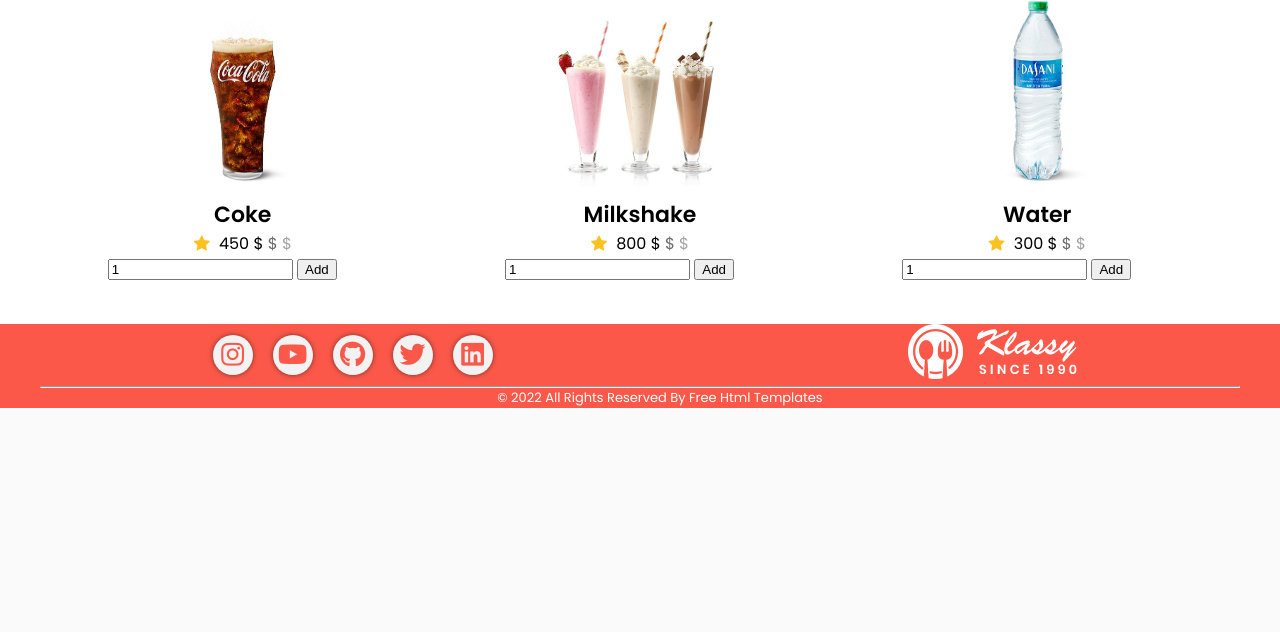
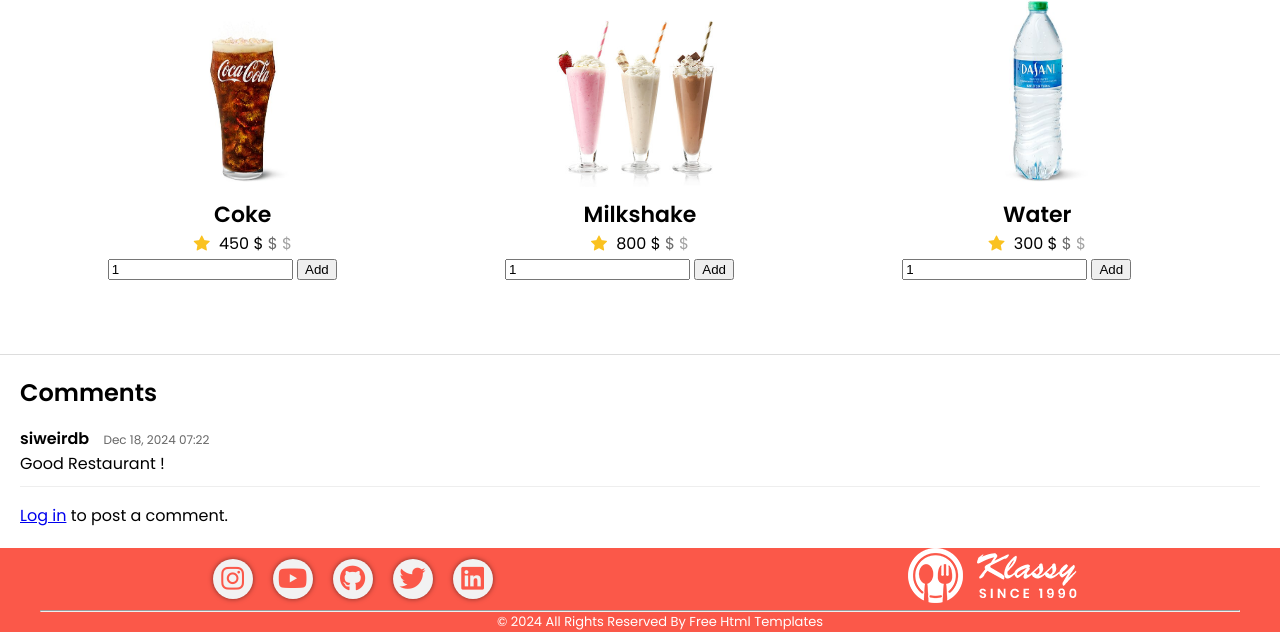
Before and after one commit to damndelion/damndelion.github.io, a Django app: page /restaurant/1/ in a window 1280 px wide. Shown: the part 1834-2466 px from the top of the page. Before the commit the page ends 2242 px from the top, so only its background shows below. Run offline with Django 4.2, Linux system fonts and the light colour scheme; data comes from the database, SQL or seed files in the repository; both versions use the stored data as it was after the commit; some libraries are stand-ins or nearby versions.

Commit message:
changed login/regestration

```diff
--- a/first_django_project/bookr/final/models.py
+++ b/first_django_project/bookr/final/models.py
@@ -67,3 +67,13 @@
 class Photo(models.Model):
     avatar = models.ImageField(upload_to="ava/",default="ava/profile-icon-design-free-vector_1.png", blank = True)
     username = models.CharField(max_length=70)
+
+# models.py
+class Comment(models.Model):
+    restaurant = models.ForeignKey(Restaurant, on_delete=models.CASCADE, related_name="comments")
+    user = models.ForeignKey(User, on_delete=models.CASCADE)
+    content = models.TextField(help_text="Comment text")
+    timestamp = models.DateTimeField(auto_now_add=True)
+
+    def __str__(self):
+        return f"Comment by {self.user.username} on {self.restaurant.title}"
--- a/first_django_project/bookr/final/templates/restaurant_detail.html
+++ b/first_django_project/bookr/final/templates/restaurant_detail.html
@@ -3,6 +3,51 @@
 {% load static %}
 
     <style>
+.comments-section {
+    margin-top: 30px;
+    padding: 20px;
+    border-top: 1px solid #ddd;
+}
+.comments-section h2 {
+    font-size: 24px;
+    margin-bottom: 15px;
+}
+.comments-section ul {
+    list-style: none;
+    padding: 0;
+}
+.comments-section li {
+    margin-bottom: 15px;
+    border-bottom: 1px solid #eee;
+    padding-bottom: 10px;
+}
+.comments-section strong {
+    font-size: 16px;
+}
+.comments-section span {
+    font-size: 12px;
+    color: #666;
+    margin-left: 10px;
+}
+.comments-section textarea {
+    width: 100%;
+    padding: 10px;
+    margin-top: 10px;
+    border: 1px solid #ccc;
+    border-radius: 5px;
+}
+.comments-section button {
+    margin-top: 10px;
+    padding: 10px 15px;
+    background-color: #fb5849;
+    color: white;
+    border: none;
+    border-radius: 5px;
+    cursor: pointer;
+}
+.comments-section button:hover {
+    background-color: #e04a40;
+}
 
         .inp{
             border: 1px solid #d9dcde;
@@ -97,6 +142,33 @@
             </ul>
         </div>
     </div>
+<div class="comments-section">
+    <h2>Comments</h2>
+    {% if comments %}
+        <ul>
+            {% for comment in comments %}
+                <li>
+                    <strong>{{ comment.user.username }}</strong>
+                    <span>{{ comment.timestamp|date:"M d, Y H:i" }}</span>
+                    <p>{{ comment.content }}</p>
+                </li>
+            {% endfor %}
+        </ul>
+    {% else %}
+        <p>No comments yet. Be the first to comment!</p>
+    {% endif %}
+
+    {% if user.is_authenticated %}
+    <form method="POST" action="">
+        {% csrf_token %}
+        <textarea name="content" rows="3" placeholder="Write your comment here..." required></textarea>
+        <button type="submit">Post Comment</button>
+    </form>
+    {% else %}
+    <p><a href="{% url 'login' %}">Log in</a> to post a comment.</p>
+    {% endif %}
+</div>
+
 
 {%endif%}
 
--- a/first_django_project/bookr/final/views.py
+++ b/first_django_project/bookr/final/views.py
@@ -5,7 +5,7 @@
 from django.http import HttpResponse, BadHeaderError, HttpResponseRedirect
 from django.contrib import messages
 from PIL import Image
-from .models import Restaurant, Reservation, Menu, home, Photo, Basket
+from .models import Restaurant, Reservation, Menu, home, Photo, Basket, Comment
 from .utils import average_rating
 from .forms import NewUserForm
 from django.conf import settings
@@ -275,35 +275,33 @@
     return redirect(reverse('login'))
 
 # views.py
-def restaurant_detail(request,restaurant_id, menu_id=None):
-    restaurant = get_object_or_404(Restaurant, id=restaurant_id)  # Ensure the restaurant exists
-    menu = Menu.objects.filter(restaurant_id=restaurant_id)  # Get all menu items for this restaurant
+def restaurant_detail(request, restaurant_id, menu_id=None):
+    restaurant = get_object_or_404(Restaurant, id=restaurant_id)
+    menu = Menu.objects.filter(restaurant_id=restaurant_id)
+    comments = restaurant.comments.all().order_by('-timestamp')  # Fetch comments for this restaurant
 
     if request.method == "POST":
-        # Get the menu item that was selected
-        item_id = menu_id
-        quantity = int(request.POST.get('quantity', 1))
-        user = request.user
-
-        # Get or create the basket for the current user
-        basket, created = Basket.objects.get_or_create(Username=user.username)
-
-        # Initialize the items dictionary if it's empty
-        items = basket.items if basket.items else {}
-
-        # Update items in the basket
-        if item_id in items:
-            items[item_id] += quantity  # Increment quantity if already in basket
-        else:
-            items[item_id] = quantity  # Add new item with quantity
-
-        # Save the updated items in the basket
-        basket.items = items
-        basket.save()
+        if "content" in request.POST:  # Check if a comment is being submitted
+            content = request.POST.get("content")
+            if content.strip():
+                Comment.objects.create(restaurant=restaurant, user=request.user, content=content)
+        else:  # Handle adding items to the basket
+            item_id = menu_id
+            quantity = int(request.POST.get('quantity', 1))
+            user = request.user
+            basket, created = Basket.objects.get_or_create(Username=user.username)
+            items = basket.items if basket.items else {}
+            if item_id in items:
+                items[item_id] += quantity
+            else:
+                items[item_id] = quantity
+            basket.items = items
+            basket.save()
 
     return render(request, "restaurant_detail.html", {
         "restaurant": restaurant,
         "menus": menu,
+        "comments": comments,
         "id": restaurant_id,
         "menu_id": menu_id,
     })
--- a/first_django_project/bookr/static/login.css
+++ b/first_django_project/bookr/static/login.css
@@ -14,7 +14,7 @@
     border-radius: 10px;
     backdrop-filter: blur(10px);
     border: 2px solid rgba(255,255,255,0.1);
-    box-shadow: 0 0 40px rgba(8,7,16,0.6);
+    box-shadow: 0 0 2px rgba(8, 7, 16, 0.07);
     padding: 50px 35px;
 }
 .form-row{
--- a/first_django_project/bookr/templates/base.html
+++ b/first_django_project/bookr/templates/base.html
@@ -63,7 +63,7 @@
 
             </div>
             <hr style="margin: 0px 40px">
-            <p style="font-size: 13px; color: white; margin-left: 40px; text-align: center">© 2022 All Rights Reserved By Free Html Templates</p>
+            <p style="font-size: 13px; color: white; margin-left: 40px; text-align: center">© 2024 All Rights Reserved By Free Html Templates</p>
         </div>
     </footer>
     <script src="add.js"></script>
```
Also changed, not shown: first_django_project/bookr/templates/registration/register.html (+25 -17 lines), first_django_project/bookr/db.sqlite3, first_django_project/bookr/final/migrations/0025_comment.py (added).
